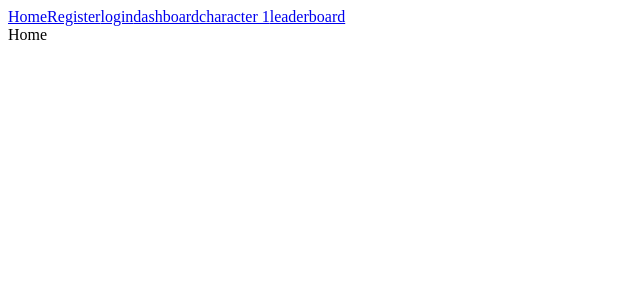
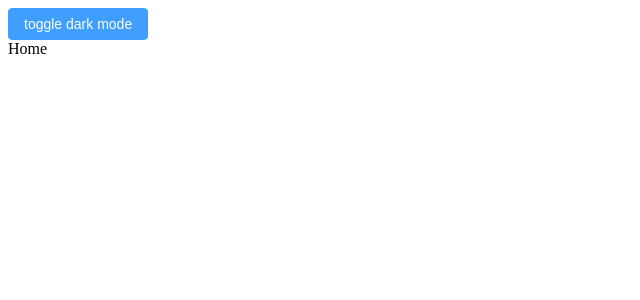
Before and after one commit to juliangra/rick-and-morty-wiki-vue, a Vue app in the folder frontend/: page / in a window 1280 px wide. Shown: the top 300 px of the page, without its empty margins (0-640 px from the left). Built offline with nearby package versions, Linux system fonts and the light colour scheme.

Commit message:
chore: setup UI library

```diff
--- /dev/null
+++ b/frontend/auto-imports.d.ts
@@ -0,0 +1,5 @@
+// Generated by 'unplugin-auto-import'
+export {}
+declare global {
+
+}
--- a/frontend/package.json
+++ b/frontend/package.json
@@ -13,6 +13,8 @@
     "lint": "eslint . --ext .vue,.js,.jsx,.cjs,.mjs,.ts,.tsx,.cts,.mts --fix --ignore-path .gitignore"
   },
   "dependencies": {
+    "@vueuse/core": "^9.4.0",
+    "element-plus": "^2.2.20",
     "pinia": "^2.0.23",
     "vue": "^3.2.41",
     "vue-router": "^4.1.5"
@@ -35,6 +37,8 @@
     "prettier": "^2.7.1",
     "start-server-and-test": "^1.14.0",
     "typescript": "~4.7.4",
+    "unplugin-auto-import": "^0.11.4",
+    "unplugin-vue-components": "^0.22.9",
     "vite": "^3.1.8",
     "vitest": "^0.24.3",
     "vue-tsc": "^1.0.8"
--- a/frontend/src/App.vue
+++ b/frontend/src/App.vue
@@ -1,20 +1,17 @@
 <script setup lang="ts">
-import { RouterLink, RouterView } from 'vue-router'
+import { RouterView } from 'vue-router'
+import { useDark, useToggle } from '@vueuse/core'
+
+const isDark = useDark()
+const toggleDark = useToggle(isDark)
+
+console.log(isDark.value)
 </script>
 
 <template>
-  <header>
-    <div class="wrapper">
-      <nav>
-        <RouterLink to="/">Home</RouterLink>
-        <RouterLink to="/register">Register</RouterLink>
-        <RouterLink to="/login">login</RouterLink>
-        <RouterLink to="/dashboard">dashboard</RouterLink>
-        <RouterLink to="/characters/1">character 1</RouterLink>
-        <RouterLink to="/leaderboard">leaderboard</RouterLink>
-      </nav>
-    </div>
-  </header>
+  <html class="dark">
+    <el-button type="primary" @click="toggleDark()">toggle dark mode</el-button>
 
-  <RouterView />
+    <RouterView />
+  </html>
 </template>
--- a/frontend/src/main.ts
+++ b/frontend/src/main.ts
@@ -1,5 +1,7 @@
 import { createApp } from 'vue'
 import { createPinia } from 'pinia'
+import ElementPlus from 'element-plus'
+import 'element-plus/theme-chalk/dark/css-vars.css'
 
 import App from './App.vue'
 import router from './router'
@@ -8,5 +10,6 @@ const app = createApp(App)
 
 app.use(createPinia())
 app.use(router)
+app.use(ElementPlus)
 
 app.mount('#app')
--- a/frontend/tsconfig.config.json
+++ b/frontend/tsconfig.config.json
@@ -3,6 +3,6 @@
   "include": ["vite.config.*", "vitest.config.*", "cypress.config.*", "playwright.config.*"],
   "compilerOptions": {
     "composite": true,
-    "types": ["node"]
+    "types": ["node", "element-plus/global"]
   }
 }
--- a/frontend/vite.config.ts
+++ b/frontend/vite.config.ts
@@ -2,10 +2,21 @@ import { fileURLToPath, URL } from 'node:url'
 
 import { defineConfig } from 'vite'
 import vue from '@vitejs/plugin-vue'
+import AutoImport from 'unplugin-auto-import/vite'
+import Components from 'unplugin-vue-components/vite'
+import { ElementPlusResolver } from 'unplugin-vue-components/resolvers'
 
 // https://vitejs.dev/config/
 export default defineConfig({
-  plugins: [vue()],
+  plugins: [
+    vue(),
+    AutoImport({
+      resolvers: [ElementPlusResolver()]
+    }),
+    Components({
+      resolvers: [ElementPlusResolver()]
+    })
+  ],
   resolve: {
     alias: {
       '@': fileURLToPath(new URL('./src', import.meta.url))
```
Also changed, not shown: frontend/components.d.ts (added, +14 -0 lines), 1 other file (tests, documents, lock files or other folders).
